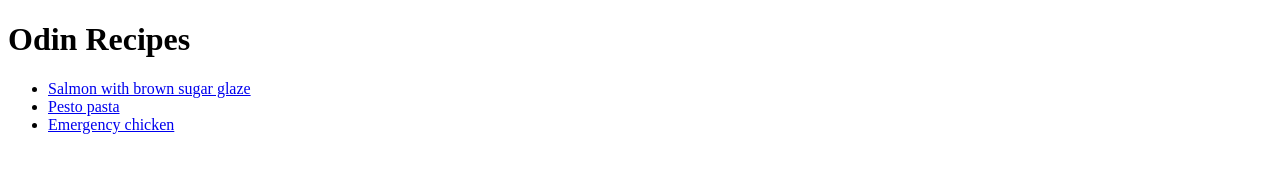
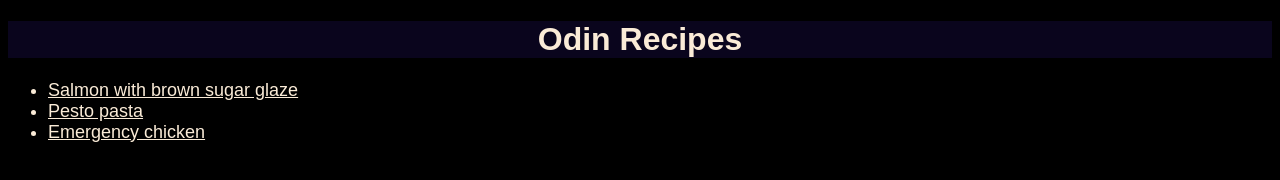
Before and after one commit to ququ929/odin-recipes, a plain HTML site: page index.html in a window 1280 px wide. Drawn offline with Linux system fonts and the light colour scheme.

Commit message:
Create style.css

```diff
--- a/index.html
+++ b/index.html
@@ -5,6 +5,7 @@
 <head>
     <meta charset="UTF-8">
     <title>odin-recipes</title>
+    <link href="style.css" rel="stylesheet">
 </head>
 
 <body>
--- /dev/null
+++ b/style.css
@@ -0,0 +1,18 @@
+* {
+    background-color: black;
+    color: antiquewhite;
+}
+
+body {
+    font-family: Arial, "Times New Roman";
+}
+
+h1 {
+    font-weight: bold;
+    text-align: center;
+    background-color: rgb(10, 5, 29);
+}
+
+ul {
+    font-size: 18px;
+}
```
